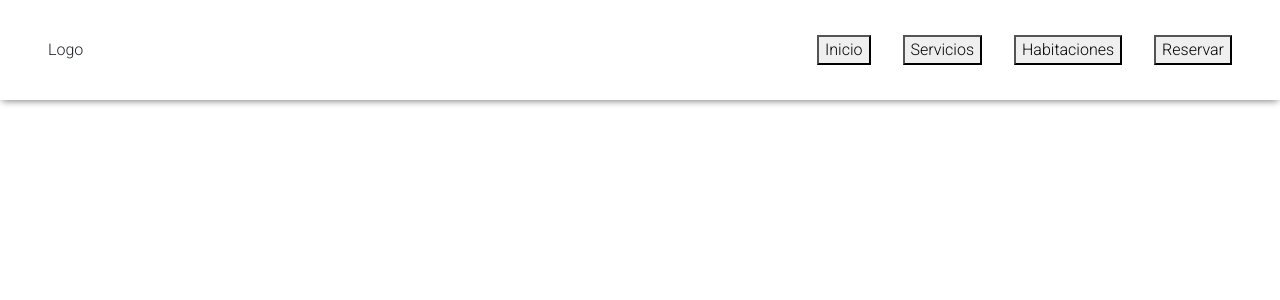
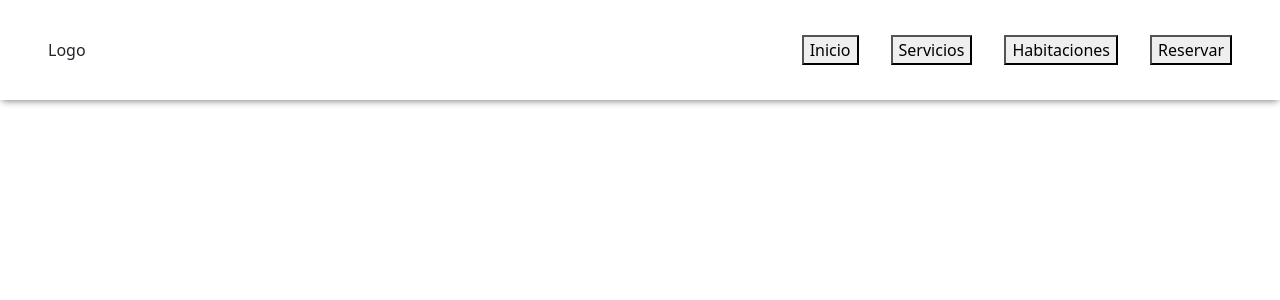
Before and after one commit to ignaciocaramuto/webhotel-frontend, an Angular app: page / in a window 1280 px wide. Shown: the top 300 px of the page. Built offline with nearby package versions, Linux system fonts and the light colour scheme.

Commit message:
style: quitado font innecesaria

```diff
--- a/src/styles.scss
+++ b/src/styles.scss
@@ -1,11 +1,4 @@
-@import url('https://fonts.googleapis.com/css2?family=Roboto:wght@300&display=swap');
-
 html, body {
     margin: 0;
     height: 100%;
-    font-family: 'Roboto', sans-serif;
 }
-
-body .p-component {
-    font-family: 'Roboto', sans-serif;
-}
```
